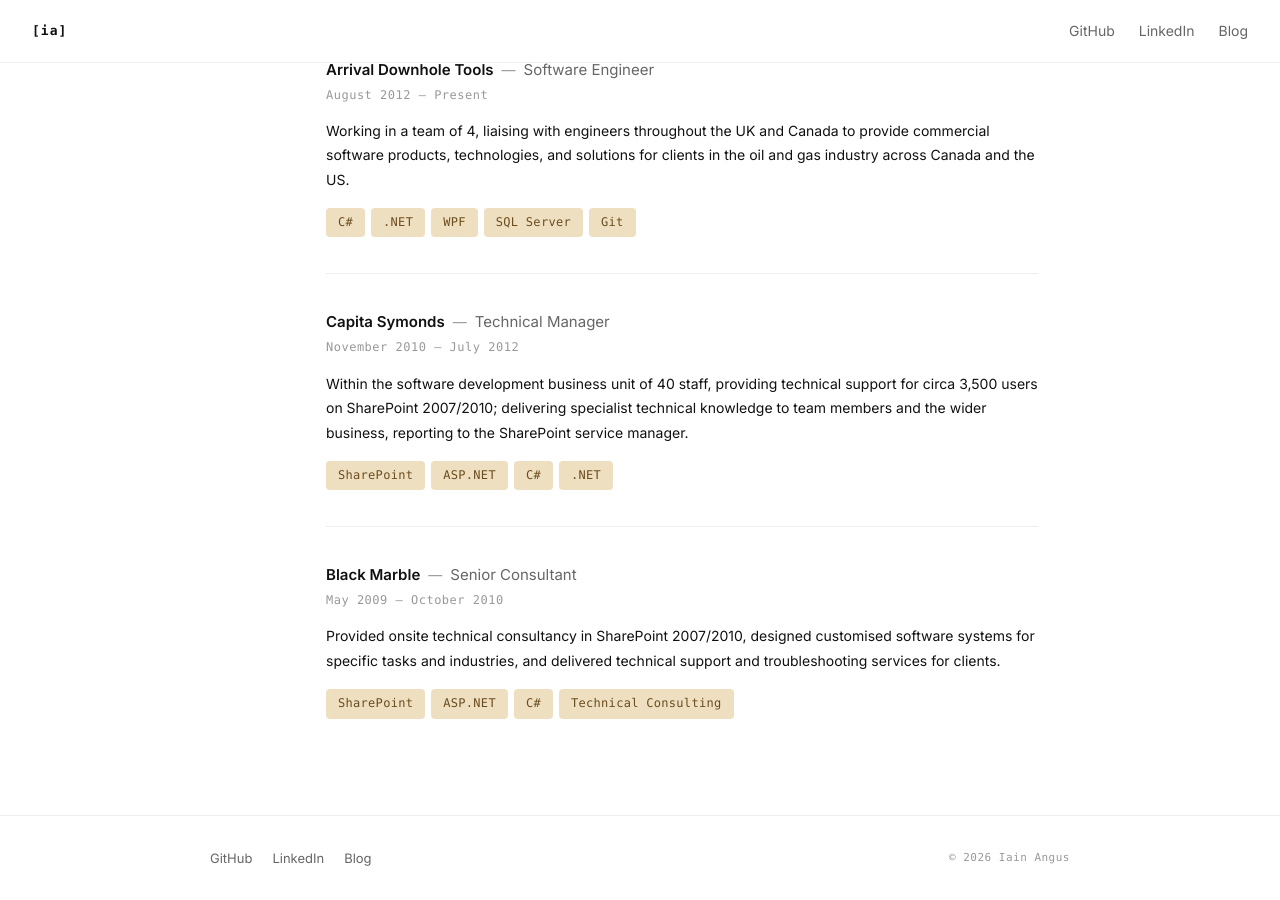
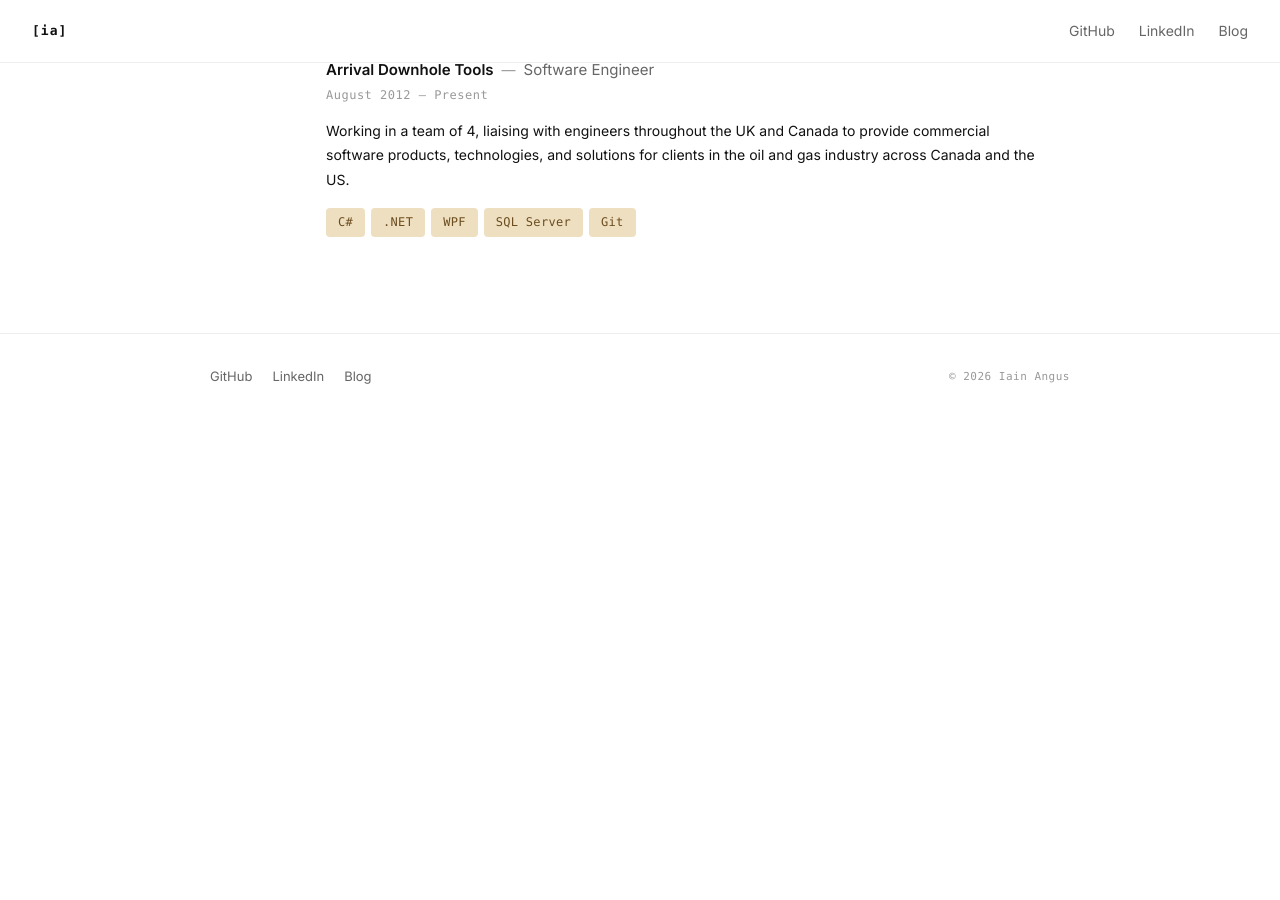
Before and after one commit to sixfortyfour/sixfortyfour.github.io, a Jekyll site: the page built from index.html, in a window 1280 px wide and 900 px high, scrolled down 1583 px. Built offline with Jekyll 4.4.1, drawn with Linux system fonts in a browser that asks for light colours; after the commit the page ends 2002 px from its top, so only the background shows below that.

Commit message:
Remove Capita Symonds and Black Marble from career history
Co-Authored-By: Claude Sonnet 4.6 <noreply@anthropic.com>

```diff
--- a/index.html
+++ b/index.html
@@ -181,38 +181,6 @@ layout: default
         </div>
       </div>
 
-      <div class="job">
-        <div class="job-header">
-          <span class="job-company">Capita Symonds</span>
-          <span class="job-divider">&#8212;</span>
-          <span class="job-role">Technical Manager</span>
-        </div>
-        <div class="job-date">November 2010 &#8211; July 2012</div>
-        <p class="job-desc">Within the software development business unit of 40 staff, providing technical support for circa 3,500 users on SharePoint 2007/2010; delivering specialist technical knowledge to team members and the wider business, reporting to the SharePoint service manager.</p>
-        <div class="tags tags--warm">
-          <span class="tag">SharePoint</span>
-          <span class="tag">ASP.NET</span>
-          <span class="tag">C#</span>
-          <span class="tag">.NET</span>
-        </div>
-      </div>
-
-      <div class="job">
-        <div class="job-header">
-          <span class="job-company">Black Marble</span>
-          <span class="job-divider">&#8212;</span>
-          <span class="job-role">Senior Consultant</span>
-        </div>
-        <div class="job-date">May 2009 &#8211; October 2010</div>
-        <p class="job-desc">Provided onsite technical consultancy in SharePoint 2007/2010, designed customised software systems for specific tasks and industries, and delivered technical support and troubleshooting services for clients.</p>
-        <div class="tags tags--warm">
-          <span class="tag">SharePoint</span>
-          <span class="tag">ASP.NET</span>
-          <span class="tag">C#</span>
-          <span class="tag">Technical Consulting</span>
-        </div>
-      </div>
-
     </div>
   </article>
 
```
